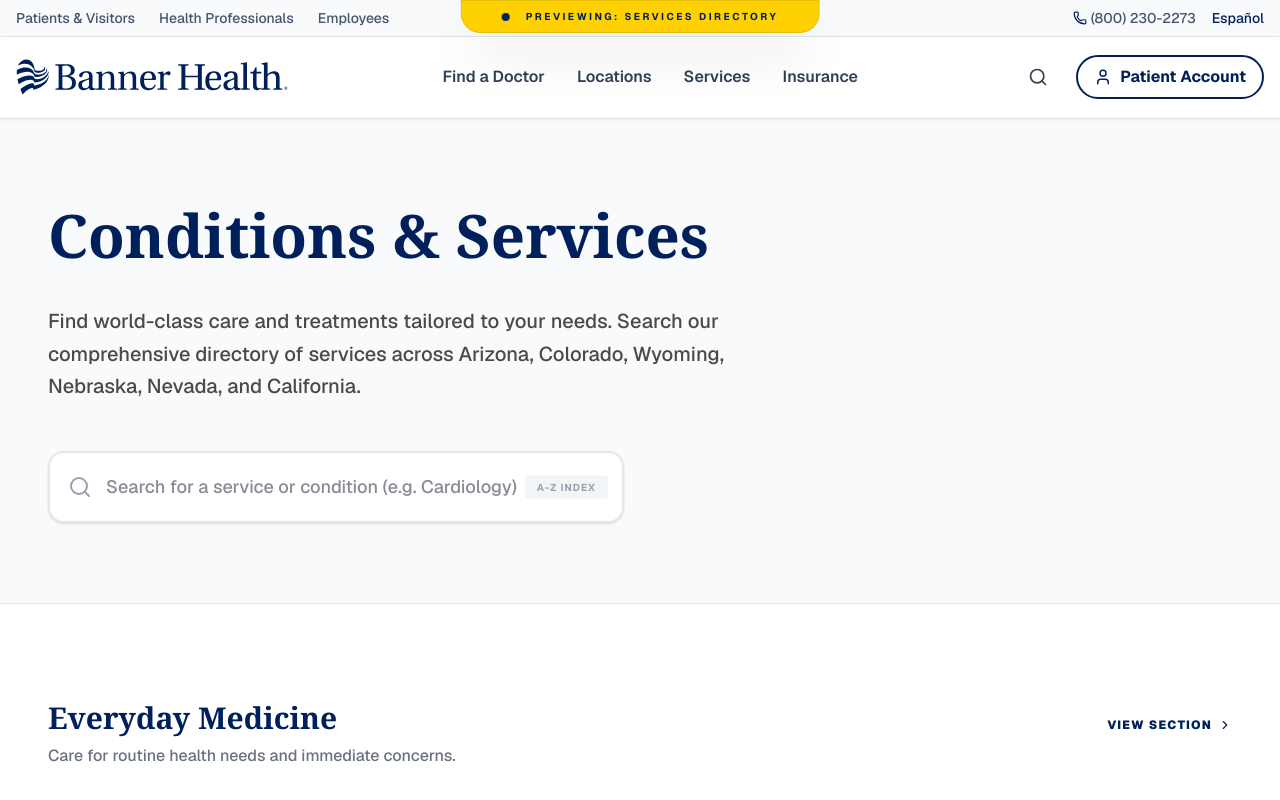
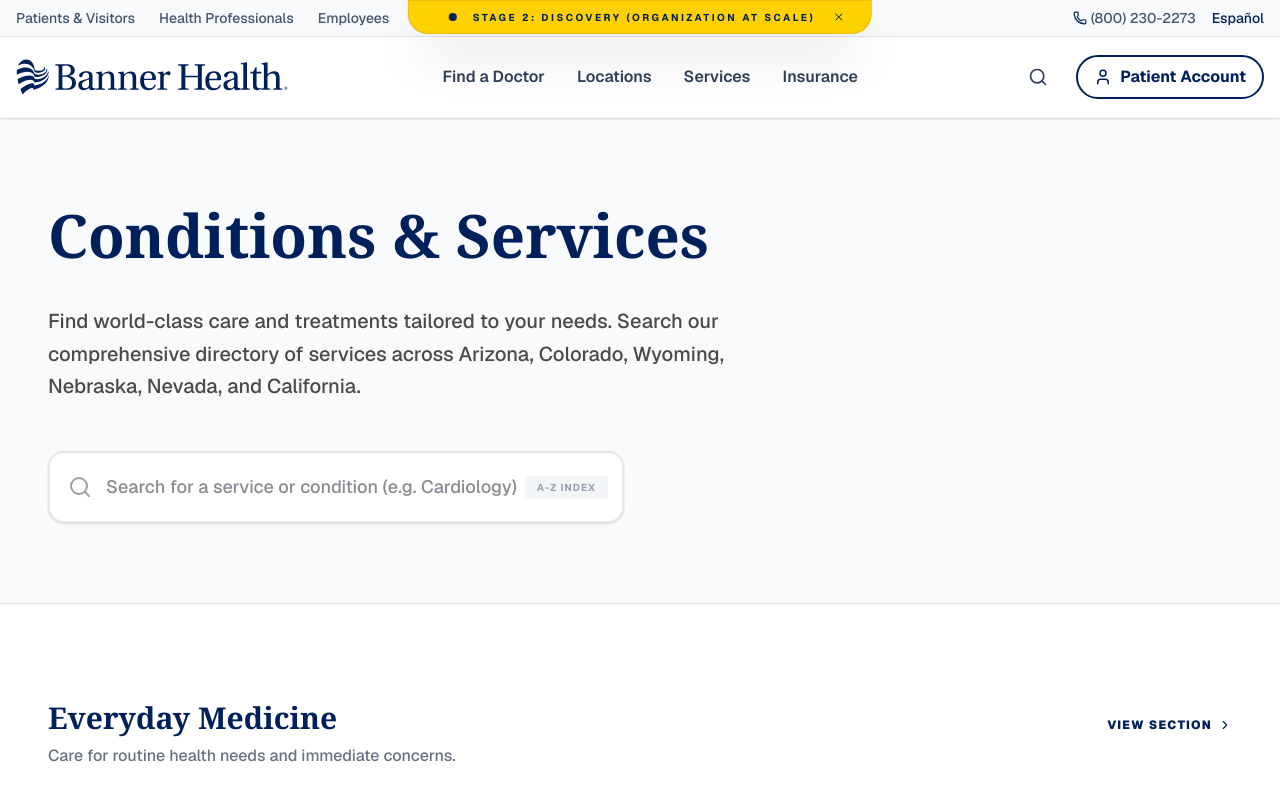
Before and after one commit to marvoey/opti-banner-health, a Next.js app: page /services in a window 1280 px wide. Shown: the top 800 px of the page. Built offline with nearby package versions, Linux system fonts and the light colour scheme.

Commit message:
All pages ready

```diff
--- /dev/null
+++ b/app/_components/PreviewBadge.tsx
@@ -0,0 +1,70 @@
+'use client';
+
+import { useState } from 'react';
+import { X, Eye } from 'lucide-react';
+
+type PreviewBadgeProps = {
+  label: string;
+  /** "corner" = small top-left tag (homepage); "ribbon" = centered top banner. */
+  variant?: 'corner' | 'ribbon';
+  /** Tailwind bg/text/border color classes for the badge surface. */
+  className?: string;
+  /** Tailwind color + animation classes for the ribbon status dot. */
+  dotClassName?: string;
+};
+
+/**
+ * Internal-only simulation label shown on mockup pages. Includes a toggle so
+ * the badge can be dismissed (and brought back via a small re-show handle).
+ */
+const PreviewBadge = ({
+  label,
+  variant = 'ribbon',
+  className = 'bg-blue-600 text-white',
+  dotClassName,
+}: PreviewBadgeProps) => {
+  const [visible, setVisible] = useState(true);
+
+  const isRibbon = variant === 'ribbon';
+  const anchor = isRibbon
+    ? 'fixed top-0 left-1/2 -translate-x-1/2 z-[200]'
+    : 'fixed top-4 left-4 z-[100]';
+
+  if (!visible) {
+    return (
+      <button
+        type="button"
+        onClick={() => setVisible(true)}
+        aria-label="Show preview badge"
+        className={`${anchor} ${className} ${
+          isRibbon ? 'rounded-b-[20px] border px-3 py-1.5 shadow-2xl' : 'rounded p-1.5 shadow-lg'
+        } hover:opacity-90 transition-opacity`}
+      >
+        <Eye size={12} />
+      </button>
+    );
+  }
+
+  return (
+    <div
+      className={`${anchor} ${className} text-[10px] font-bold uppercase flex items-center ${
+        isRibbon
+          ? 'pl-10 pr-6 py-2 rounded-b-[20px] border tracking-[0.25em] gap-4 shadow-2xl'
+          : 'pl-2 pr-1 py-1 rounded tracking-widest gap-1.5 shadow-lg'
+      }`}
+    >
+      {isRibbon && dotClassName && <span className={`w-2 h-2 rounded-full ${dotClassName}`} />}
+      <span>{label}</span>
+      <button
+        type="button"
+        onClick={() => setVisible(false)}
+        aria-label="Hide preview badge"
+        className="hover:bg-black/10 rounded p-0.5 transition-colors"
+      >
+        <X size={12} />
+      </button>
+    </div>
+  );
+};
+
+export default PreviewBadge;
--- a/app/locations/page.tsx
+++ b/app/locations/page.tsx
@@ -3,6 +3,7 @@ import MainNav from '../_components/MainNav';
 import UrgentCareSearch from './_components/UrgentCareSearch';
 import LocationResults from './_components/LocationResults';
 import Footer from '../_components/Footer';
+import PreviewBadge from '../_components/PreviewBadge';
 
 /**
  * BANNER HEALTH - LOCALIZED URGENCY (PHOENIX URGENT CARE FINDER)
@@ -16,10 +17,11 @@ import Footer from '../_components/Footer';
 const LocationsPage = () => (
   <div className="min-h-screen bg-slate-50 font-sans text-slate-900">
     {/* Overlay Edit Simulation Label (Internal Only) */}
-    <div className="fixed top-0 left-1/2 -translate-x-1/2 z-[200] bg-green-600 text-white text-[10px] px-10 py-2 rounded-b-[20px] font-bold uppercase tracking-[0.25em] shadow-2xl flex items-center gap-4 border border-green-400 pointer-events-none">
-      <div className="w-2 h-2 bg-white rounded-full animate-pulse" />
-      Scenario Step 3: Location Signal (Phoenix, AZ)
-    </div>
+    <PreviewBadge
+      className="bg-green-600 text-white border-green-400"
+      dotClassName="bg-white animate-pulse"
+      label="Scenario Step 3: Location Signal (Phoenix, AZ)"
+    />
 
     <TopNav />
     <MainNav />
--- a/app/page.tsx
+++ b/app/page.tsx
@@ -5,6 +5,7 @@ import QuickCareCards from './_components/QuickCareCards';
 import ServicesGrid from './_components/ServicesGrid';
 import Testimonial from './_components/Testimonial';
 import Footer from './_components/Footer';
+import PreviewBadge from './_components/PreviewBadge';
 
 /**
  * BANNER HEALTH - GENERIC AWARENESS MOCKUP
@@ -29,9 +30,11 @@ const BannerHomepageMockup = () => {
   return (
     <div className="min-h-screen bg-slate-50 font-sans text-slate-900 selection:bg-blue-100 selection:text-blue-900">
       {/* Overlay Edit Simulation Label (Internal Only) */}
-      <div className="fixed top-4 left-4 z-[100] bg-blue-600 text-white text-[10px] px-2 py-1 rounded font-bold uppercase tracking-widest shadow-lg pointer-events-none">
-        DXP Preview: Draft
-      </div>
+      <PreviewBadge
+        variant="corner"
+        className="bg-blue-600 text-white"
+        label="STAGE 1: Awareness (The Clean State)"
+      />
 
       <TopNav />
       <MainNav />
--- a/app/services/heart/page.tsx
+++ b/app/services/heart/page.tsx
@@ -3,6 +3,7 @@ import MainNav from '../../_components/MainNav';
 import HeartHero from './_components/HeartHero';
 import IntentTriggers from './_components/IntentTriggers';
 import Footer from '../../_components/Footer';
+import PreviewBadge from '../../_components/PreviewBadge';
 
 /**
  * STAGE 2: BEHAVIORAL INTENT - HEART & CARDIOVASCULAR SERVICES
@@ -16,10 +17,11 @@ import Footer from '../../_components/Footer';
 const HeartServicesPage = () => (
   <div className="min-h-screen bg-slate-50 font-sans text-slate-900 selection:bg-blue-100 selection:text-blue-900">
     {/* Overlay Edit Simulation Label (Internal Only) */}
-    <div className="fixed top-0 left-1/2 -translate-x-1/2 z-[200] bg-blue-600 text-white text-[10px] px-10 py-2 rounded-b-[20px] font-bold uppercase tracking-[0.25em] shadow-2xl flex items-center gap-4 border border-blue-400 pointer-events-none">
-      <div className="w-2 h-2 bg-yellow-400 rounded-full animate-ping" />
-      Scenario Step 2: Intent Signal (Cardiology)
-    </div>
+    <PreviewBadge
+      className="bg-blue-600 text-white border-blue-400"
+      dotClassName="bg-yellow-400 animate-ping"
+      label="Scenario Step 2: Intent Signal (Cardiology)"
+    />
 
     <TopNav />
     <MainNav />
--- a/app/services/page.tsx
+++ b/app/services/page.tsx
@@ -3,6 +3,7 @@ import MainNav from '../_components/MainNav';
 import ServicesHero from './_components/ServicesHero';
 import ServiceCategories from './_components/ServiceCategories';
 import Footer from '../_components/Footer';
+import PreviewBadge from '../_components/PreviewBadge';
 
 /**
  * BANNER HEALTH - SERVICES INDEX
@@ -15,10 +16,11 @@ import Footer from '../_components/Footer';
 const ServicesPage = () => (
   <div className="min-h-screen bg-slate-50 font-sans text-slate-900 selection:bg-blue-100 selection:text-blue-900">
     {/* Overlay Edit Simulation Label (Internal Only) */}
-    <div className="fixed top-0 left-1/2 -translate-x-1/2 z-[200] bg-[#FFD100] text-[#00205C] text-[10px] px-10 py-2 rounded-b-[20px] font-bold uppercase tracking-[0.25em] shadow-2xl flex items-center gap-4 border border-[#00205C]/10 pointer-events-none">
-      <div className="w-2 h-2 bg-[#00205C] rounded-full animate-pulse" />
-      Previewing: Services Directory
-    </div>
+    <PreviewBadge
+      className="bg-[#FFD100] text-[#00205C] border-[#00205C]/10"
+      dotClassName="bg-[#00205C] animate-pulse"
+      label="Stage 2: Discovery (Organization at Scale)"
+    />
 
     <TopNav />
     <MainNav />
```
